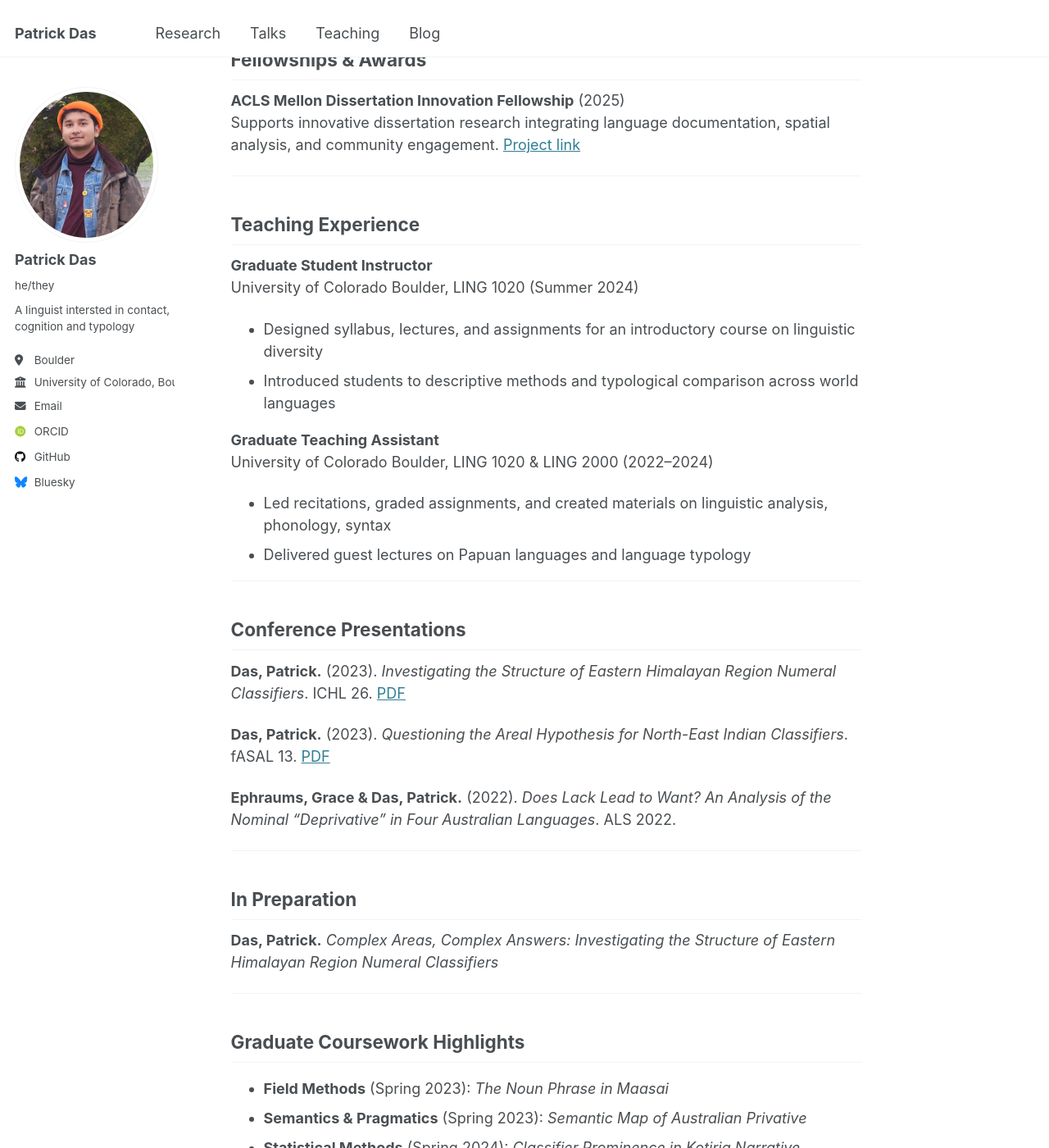
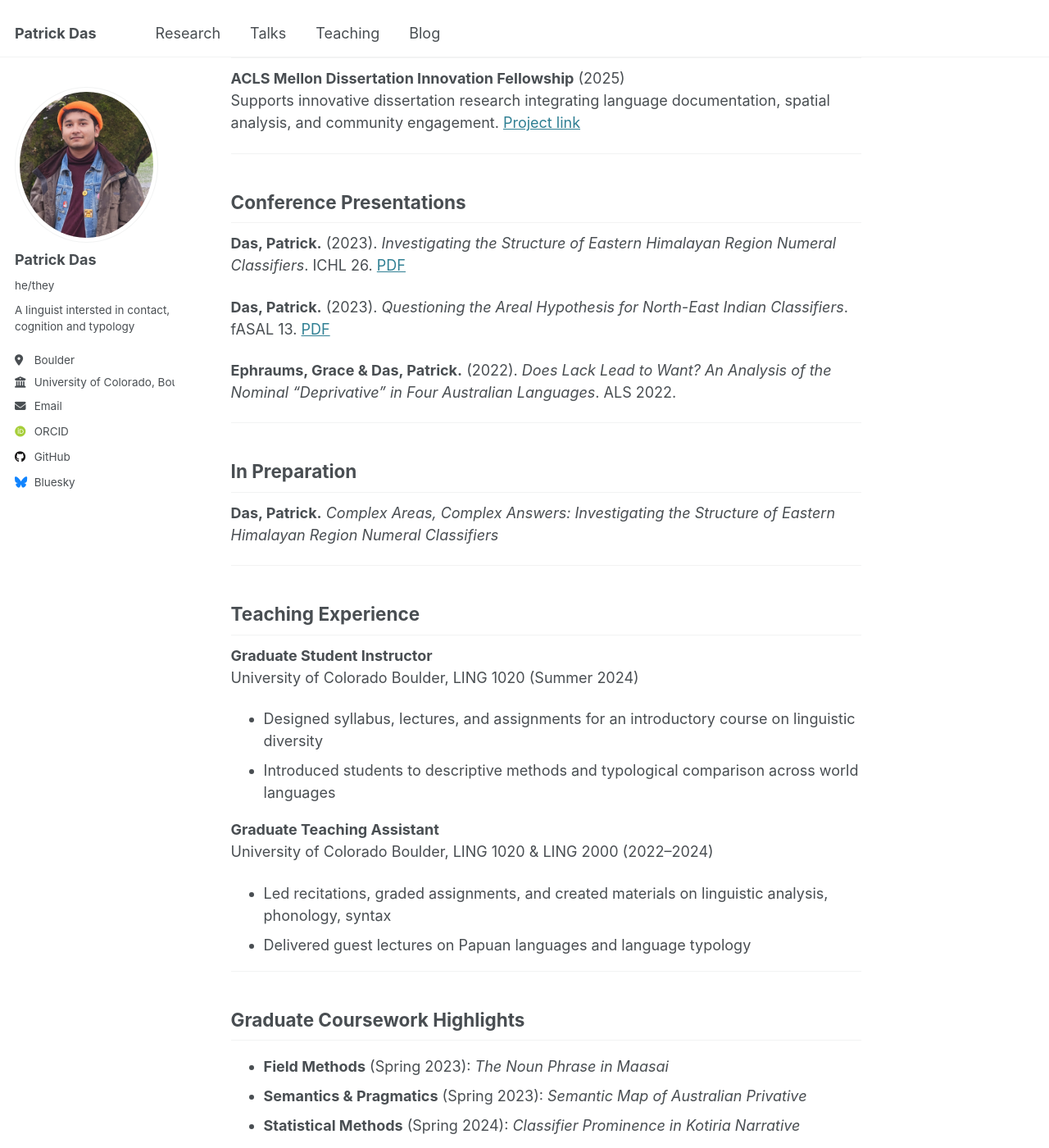
Before and after one commit to patrickdas/patrickdas.github.io, a Jekyll site: the page built from _pages/cv.md, in a window 1280 px wide and 1400 px high, scrolled down 464 px. Shown: the whole window at 82% size. Built offline with Jekyll 4.4.1, drawn with Linux system fonts in a browser that asks for light colours; some web fonts are replaced; part of the change alters nothing that is shown; some of the changed text lies outside the part shown.

Commit message:
Update cv.md

```diff
--- a/_pages/cv.md
+++ b/_pages/cv.md
@@ -13,7 +13,6 @@ You can also [download my full CV as a PDF](path/to/cv.pdf).
 
 **PhD Linguistics**
 University of Colorado Boulder, 2022–present
-GPA: 4.0
 
 **BA Linguistics (High Distinction)**
 Monash University, Melbourne, 2019–2022
@@ -24,20 +23,6 @@ Monash University, Melbourne, 2019–2022
 
 **ACLS Mellon Dissertation Innovation Fellowship** (2025)
 Supports innovative dissertation research integrating language documentation, spatial analysis, and community engagement. [Project link](https://www.acls.org/fellow-grantees/patrick-das/)
-
----
-
-## Teaching Experience
-
-**Graduate Student Instructor**
-University of Colorado Boulder, LING 1020 (Summer 2024)
-- Designed syllabus, lectures, and assignments for an introductory course on linguistic diversity
-- Introduced students to descriptive methods and typological comparison across world languages
-
-**Graduate Teaching Assistant**
-University of Colorado Boulder, LING 1020 & LING 2000 (2022–2024)
-- Led recitations, graded assignments, and created materials on linguistic analysis, phonology, syntax
-- Delivered guest lectures on Papuan languages and language typology
 
 ---
 
@@ -54,6 +39,20 @@ University of Colorado Boulder, LING 1020 & LING 2000 (2022–2024)
 ## In Preparation
 
 **Das, Patrick.** *Complex Areas, Complex Answers: Investigating the Structure of Eastern Himalayan Region Numeral Classifiers*
+
+---
+
+## Teaching Experience
+
+**Graduate Student Instructor**
+University of Colorado Boulder, LING 1020 (Summer 2024)
+- Designed syllabus, lectures, and assignments for an introductory course on linguistic diversity
+- Introduced students to descriptive methods and typological comparison across world languages
+
+**Graduate Teaching Assistant**
+University of Colorado Boulder, LING 1020 & LING 2000 (2022–2024)
+- Led recitations, graded assignments, and created materials on linguistic analysis, phonology, syntax
+- Delivered guest lectures on Papuan languages and language typology
 
 ---
 
@@ -96,8 +95,9 @@ English, Hindi, Bengali (native); Sylheti (heritage); Nagamese (learner); Tikhir
 
 ---
 
-## Community & Outreach
+## Other works
 
 - Guest lecture on language contact and ecology in South Asia, UCLA (2025)
+- Roundtable Panelist on 'Politics of Indigineity in Asia' [2023 Asia Symposium](https://www.colorado.edu/cas/2023-asia-symposium-participant-bios)
 - Led a reading group on general vs. particular linguistics (Monash, 2022)
 - Delivered workshop on citation and academic ethics (Nagaland University, 2022)
```
